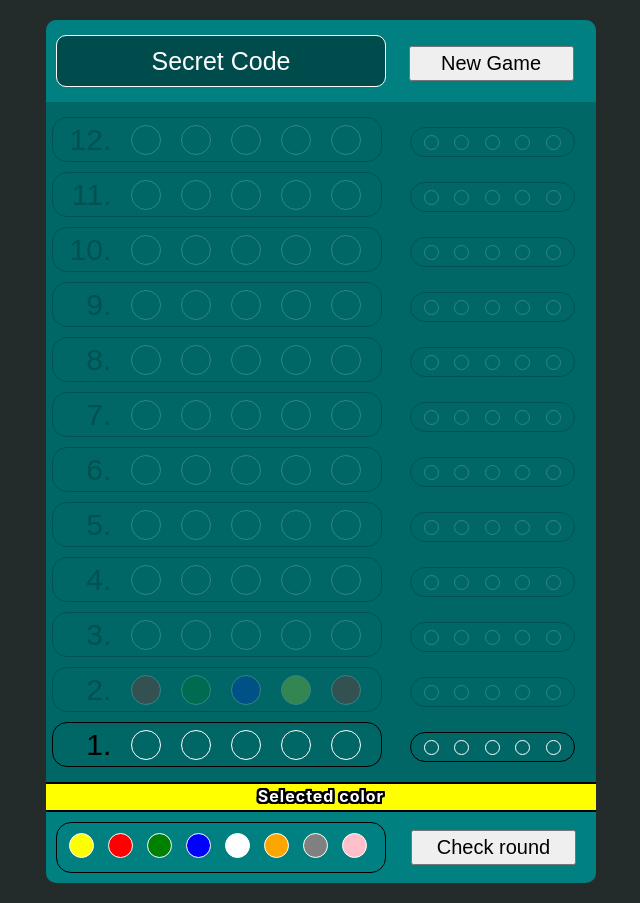
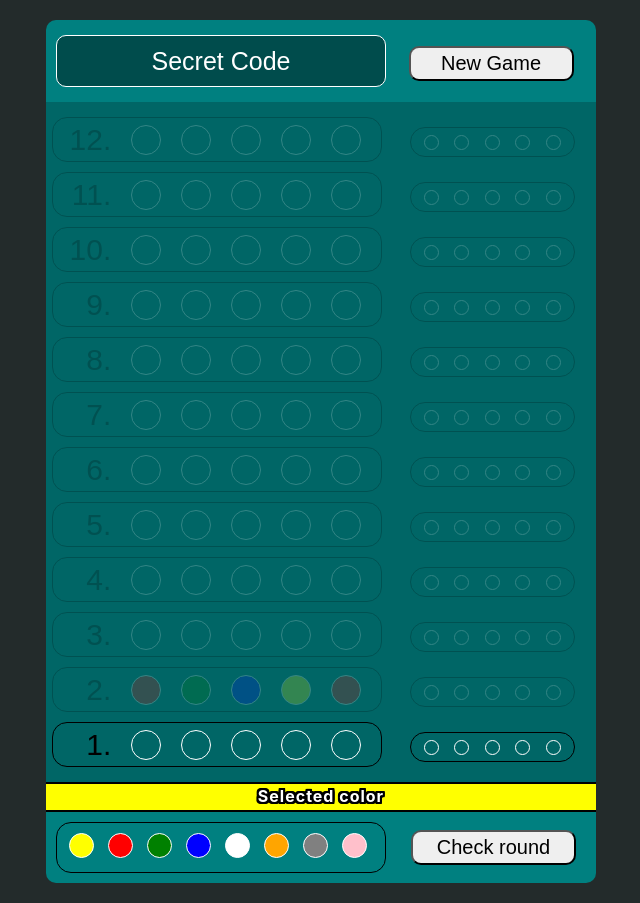
Before and after one commit to 5maciek/react-mastermind-game, a React (Create React App) app: page / in a window 1280 px wide. Shown: the whole page, without its empty margins (319-959 px from the left). Built offline with nearby package versions, Linux system fonts and the light colour scheme.

Commit message:
add border-radius to buttons

```diff
--- a/src/components/Game.scss
+++ b/src/components/Game.scss
@@ -25,6 +25,7 @@ header {
         margin: 20px auto 0 0;
         font-size: 20px;
         font-family: sans-serif;
+        border-radius: 10px;
     }
 }
 
@@ -108,6 +109,7 @@ footer {
         margin-left: 15px;
         font-size: 20px;
         font-family: sans-serif;
+        border-radius: 10px;
     }
 }
 
```
